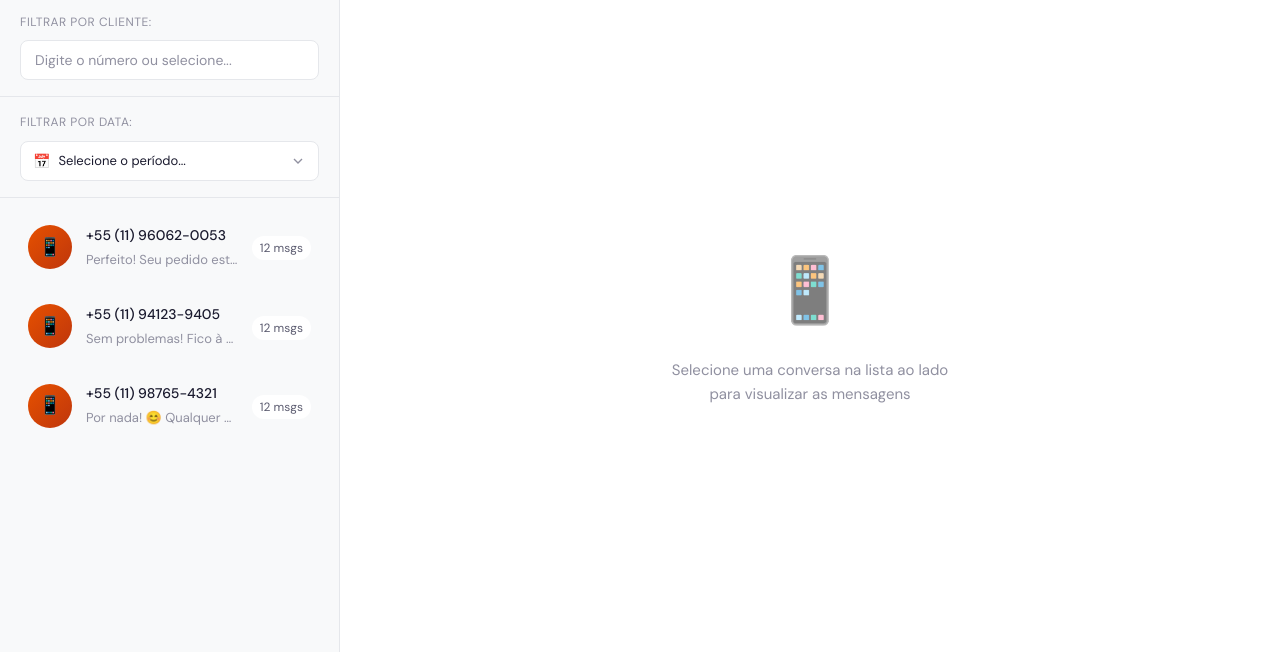
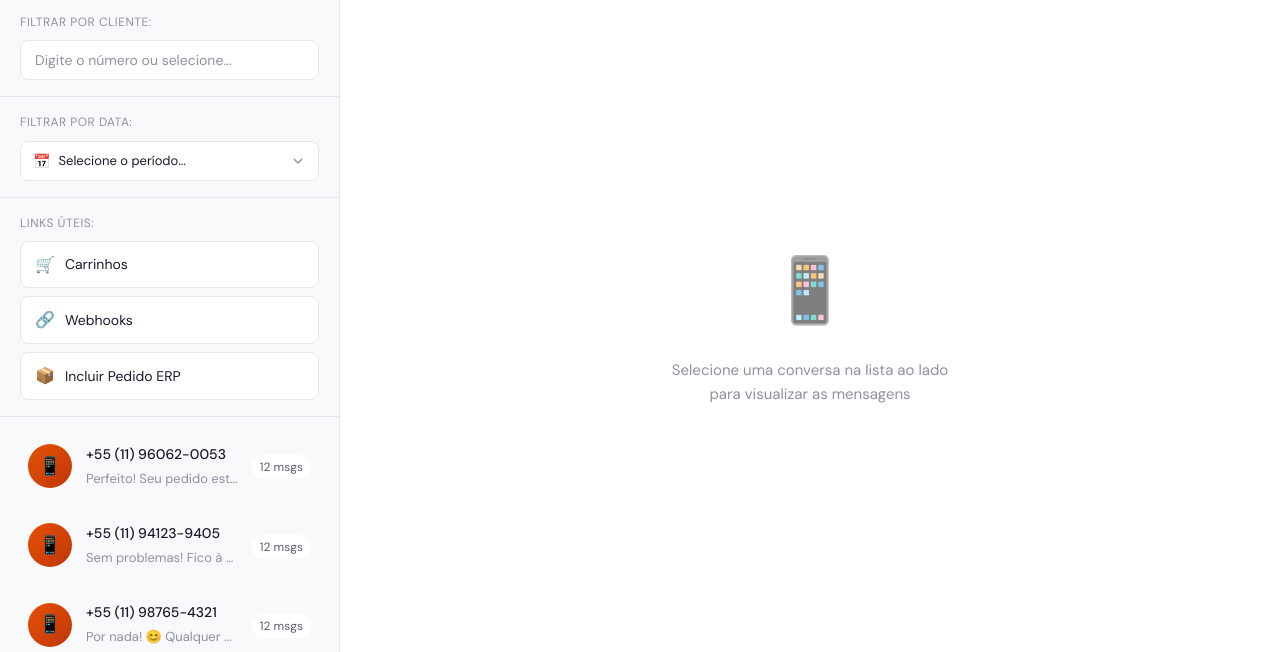
Before and after one commit to andomingos87/copafer-conversation-visualizer, a plain HTML site: page index.html in a window 1280 px wide. Shown: the part 148-800 px from the top of the page. Drawn offline with nearby package versions, Linux system fonts and the light colour scheme; no server answers.

Commit message:
Add useful links section to index.html and corresponding styles in style.css; enhance user navigation with quick access to relevant resources.

```diff
--- a/css/style.css
+++ b/css/style.css
@@ -254,6 +254,48 @@ body {
 .filter-section select:focus {
   outline: none;
   border-color: var(--color-primary);
+}
+
+/* Links Úteis */
+.links-section {
+  border-bottom: 1px solid var(--border-color);
+}
+
+.links-container {
+  display: flex;
+  flex-direction: column;
+  gap: 8px;
+}
+
+.useful-link {
+  display: flex;
+  align-items: center;
+  gap: 10px;
+  padding: 10px 14px;
+  background: var(--bg-dark);
+  border: 1px solid var(--border-color);
+  border-radius: var(--radius-sm);
+  color: var(--text-primary);
+  text-decoration: none;
+  font-size: 14px;
+  transition: all 0.2s;
+  cursor: pointer;
+}
+
+.useful-link:hover {
+  background: var(--highlight-bg);
+  border-color: var(--color-primary);
+  color: var(--color-primary-dark);
+  transform: translateX(2px);
+}
+
+.useful-link:active {
+  transform: translateX(0);
+}
+
+.link-icon {
+  font-size: 16px;
+  flex-shrink: 0;
 }
 
 /* Autocomplete Component */
--- a/index.html
+++ b/index.html
@@ -145,6 +145,25 @@
           </div>
         </div>
 
+        <!-- Links Úteis -->
+        <div class="filter-section links-section">
+          <label>Links Úteis:</label>
+          <div class="links-container">
+            <a href="https://proxy-cuboai.fly.dev/copafer-controle/carrinhos" target="_blank" class="useful-link">
+              <span class="link-icon">🛒</span>
+              <span>Carrinhos</span>
+            </a>
+            <a href="https://proxy-cuboai.fly.dev/erp/pagarme-webhooks" target="_blank" class="useful-link">
+              <span class="link-icon">🔗</span>
+              <span>Webhooks</span>
+            </a>
+            <a href="https://proxy-cuboai.fly.dev/erp" target="_blank" class="useful-link">
+              <span class="link-icon">📦</span>
+              <span>Incluir Pedido ERP</span>
+            </a>
+          </div>
+        </div>
+
         <div id="conversationList" class="conversation-list">
           <!-- Lista de conversas será renderizada aqui -->
         </div>
```
